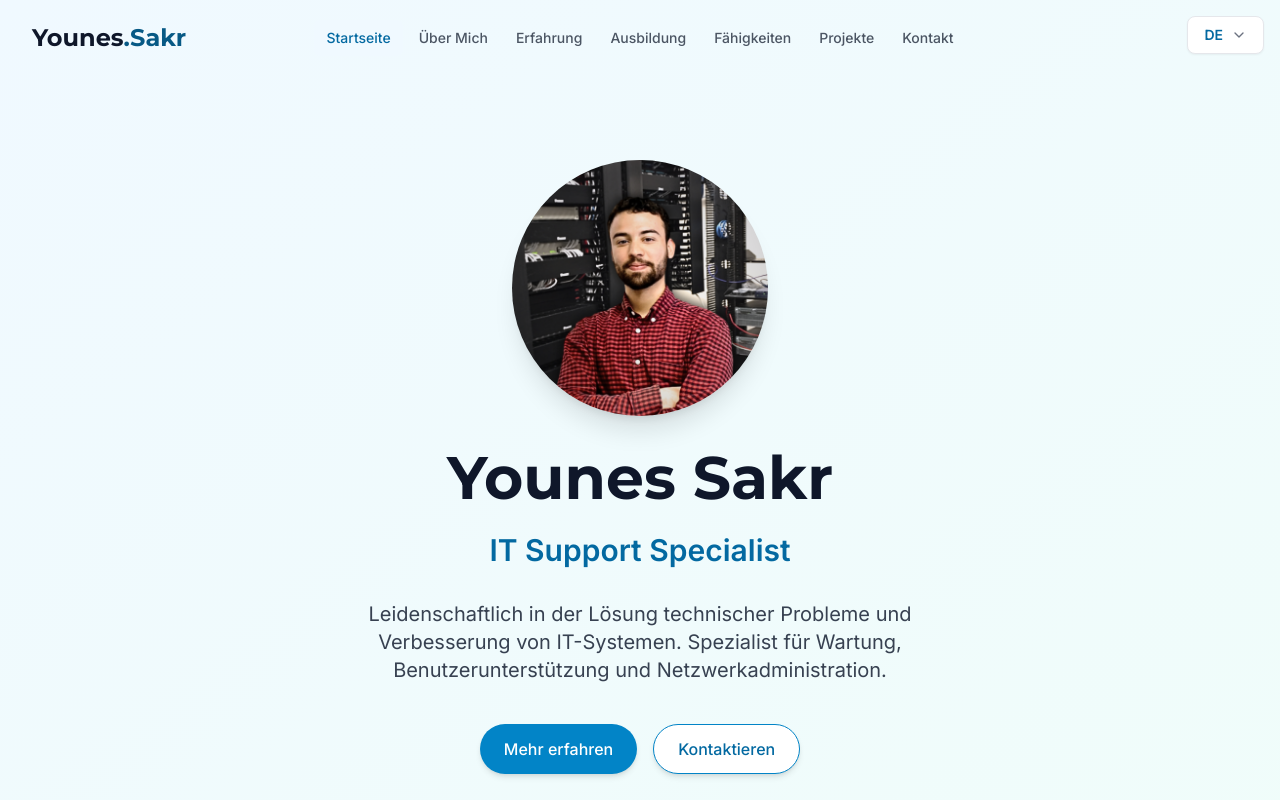
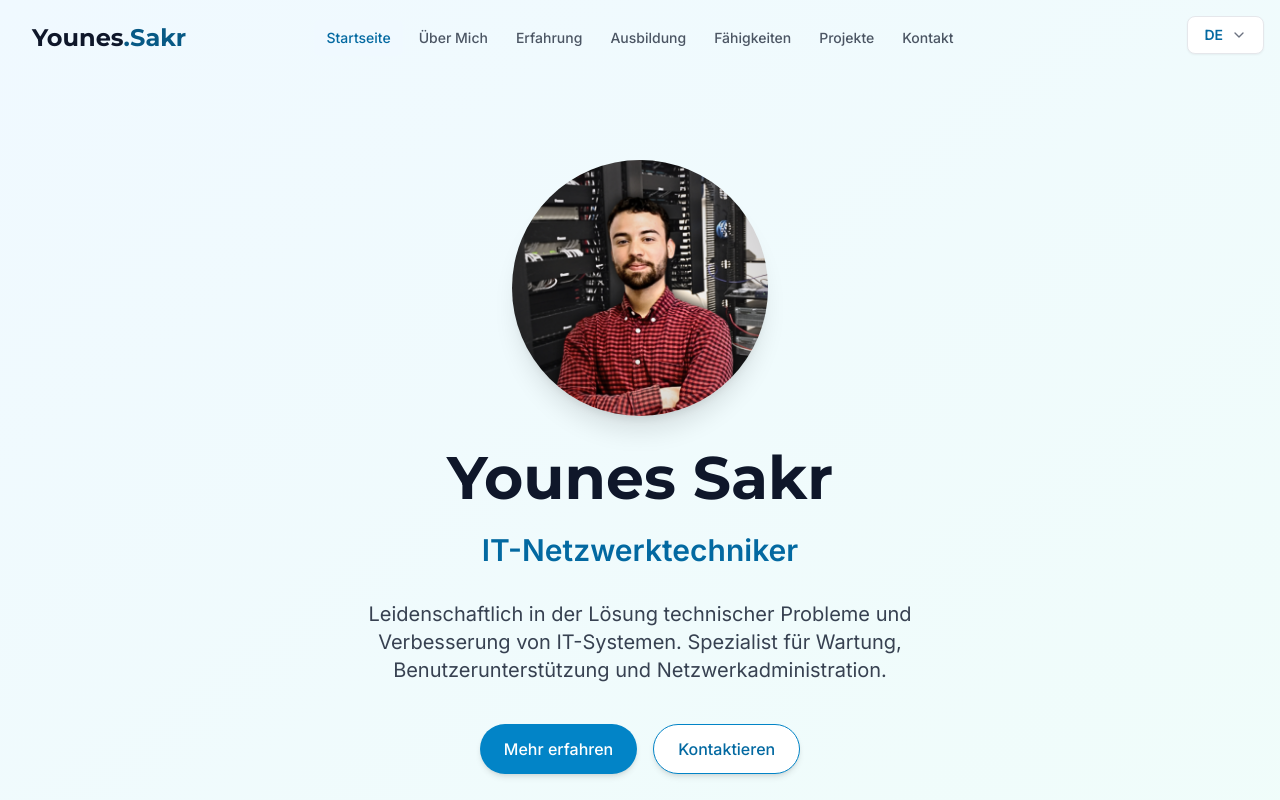
Before and after one commit to Younessakr/Younes.sakr, a React (Vite) app: page / in a window 1280 px wide. Shown: the top 800 px of the page. Built offline with nearby package versions, Linux system fonts and the light colour scheme.

Commit message:
Update website content

```diff
--- a/src/data/portfolioData.ts
+++ b/src/data/portfolioData.ts
@@ -4,7 +4,7 @@ import { profileImages } from './imagesData';
 export const experiences: Experience[] = [
   {
     id: "exp1",
-    title: "IT Support Specialist",
+    title: "IT-Netzwerktechniker",
     company: "(Dienstleister bei der Regionaldirektion des Zolls in Agadir) über ODIF MAROC / INNOVA STAR / KASLAM SARL",
     period: "Mai 2025 - Présent",
     responsibilities: [
@@ -16,7 +16,7 @@ export const experiences: Experience[] = [
   },
   {
     id: "exp2",
-    title: "IT Support Specialist",
+    title: "IT-Netzwerktechniker",
     company: "Groupe FIKRI CASH (Partner: Wafacash)",
     period: "Janvier 2024 - Janvier 2025",
     responsibilities: [
@@ -103,12 +103,7 @@ export const education: Education[] = [
     institution: "Staatlich anerkannter Techniker für IT-Wartung und Netzwerk-Support (OFPPT), Agadir – Marokko",
     year: "2026"
   },
-  {
-    id: "edu1",
-    degree: "Licence d'Études Fondamentales en Sciences Économiques et Gestion, option Gestion",
-    institution: "Faculté des Sciences Juridiques, Économiques et Sociales d'Agadir",
-    year: "2023"
-  },
+
   {
     id: "edu2",
     degree: "Diplôme Technicien en Maintenance et Support Informatique et Réseaux",
--- a/src/i18n/locales/de.json
+++ b/src/i18n/locales/de.json
@@ -10,7 +10,7 @@
     "hero": "Startseite"
   },
   "hero": {
-    "title": "IT Support Specialist",
+    "title": "IT-Netzwerktechniker",
     "description": "Leidenschaftlich in der Lösung technischer Probleme und Verbesserung von IT-Systemen. Spezialist für Wartung, Benutzerunterstützung und Netzwerkadministration.",
     "buttons": {
       "learnMore": "Mehr erfahren",
@@ -38,7 +38,7 @@
     "title": "Berufserfahrung",
     "present": "Heute",
     "exp1": {
-      "title": "IT Support Specialist",
+      "title": "IT-Techniker",
       "company":"(Dienstleister bei der Regionaldirektion des Zolls in Agadir) über ODIF MAROC / INNOVA STAR / KASLAM SARL",
       "period": "Mai 2025 - Heute",
       "responsibilities": [
@@ -49,7 +49,7 @@
       ]
     },
     "exp2": {
-      "title": "IT Support Specialist",
+      "title": "IT-Netzwerktechniker",
       "company": "Groupe FIKRI CASH (Partner: Wafacash)",
       "period": "Januar 2024 - Januar 2025",
       "responsibilities": [
--- a/src/i18n/locales/en.json
+++ b/src/i18n/locales/en.json
@@ -10,7 +10,7 @@
     "hero": "Home"
   },
   "hero": {
-    "title": "IT Support Specialist",
+    "title": "IT-Netzwerktechniker",
     "description": "Passionate about solving technical problems and improving IT systems. Specialist in maintenance, user support, and network administration.",
     "buttons": {
       "learnMore": "Learn More",
@@ -38,7 +38,7 @@
     "title": "Professional Experience",
     "present": "Present",
     "exp1": {
-      "title": "IT Support Specialist",
+      "title": "IT-Netzwerktechniker",
       "company": "(Service Provider for the Regional Directorate of Customs in Agadir) via ODIF MAROC / INNOVA STAR / KASLAM SARL",
       "period": "May 2025 - Present",
       "responsibilities": [
@@ -49,7 +49,7 @@
       ]
     },
     "exp2": {
-      "title": "IT Support Specialist",
+      "title": "IT-Netzwerktechniker",
       "company": "Groupe FIKRI CASH (Partner: Wafacash)",
       "period": "January 2024 - January 2025",
       "responsibilities": [
--- a/src/i18n/locales/fr.json
+++ b/src/i18n/locales/fr.json
@@ -10,7 +10,7 @@
     "hero": "Accueil"
   },
   "hero": {
-    "title": "IT Support Specialist",
+    "title": "Technicien Informatique",
     "description": "Passionné par la résolution de problèmes techniques et l'amélioration des systèmes informatiques. Spécialiste en maintenance, support utilisateur et administration réseau.",
     "buttons": {
       "learnMore": "En savoir plus",
@@ -38,7 +38,7 @@
     "title": "Expérience Professionnelle",
     "present": "Présent",
     "exp1": {
-      "title": "IT Support Specialist",
+      "title": "Technicien Informatique",
       "company": "(Prestataire de services auprès de la Direction Régionale des Douanes à Agadir) via ODIF MAROC / INNOVA STAR / KASLAM SARL",
       "period": "Mai 2025 - Présent",
       "responsibilities": [
@@ -49,7 +49,7 @@
       ]
     },
     "exp2": {
-      "title": "IT Support Specialist",
+      "title": "Technicien Informatique",
       "company": "Groupe FIKRI CASH (Partner: Wafacash)",
       "period": "Janvier 2024 - Janvier 2025",
       "responsibilities": [
```
